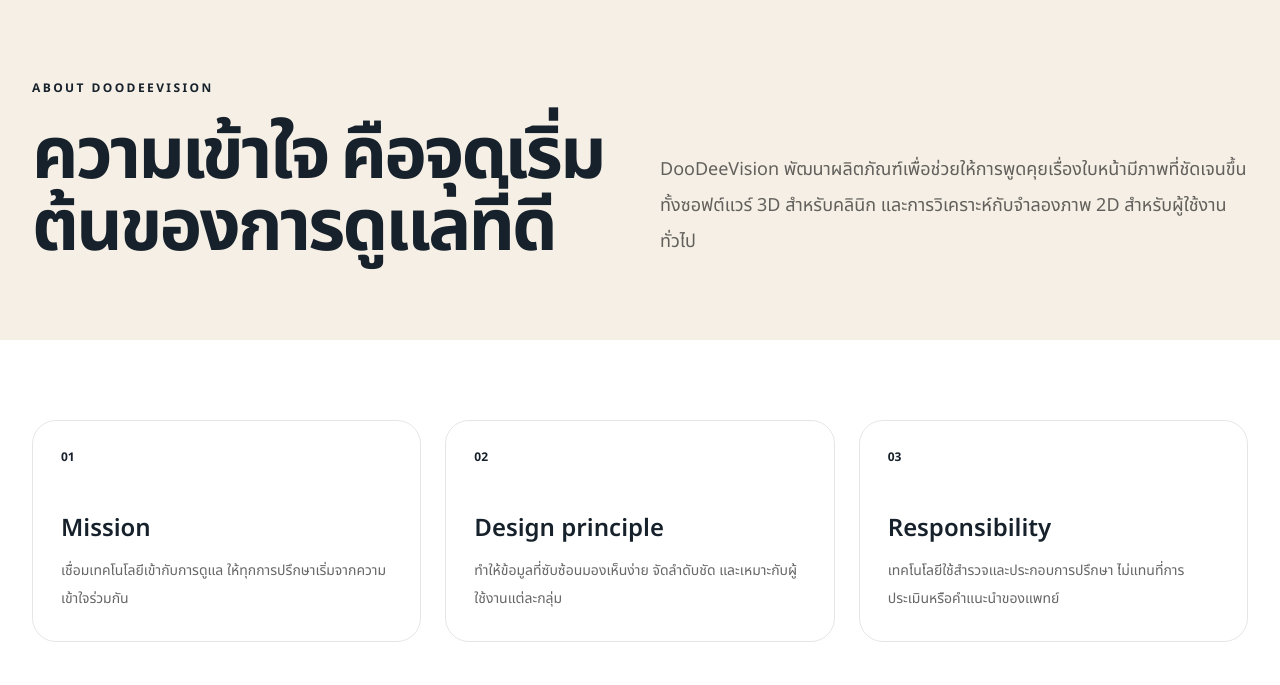
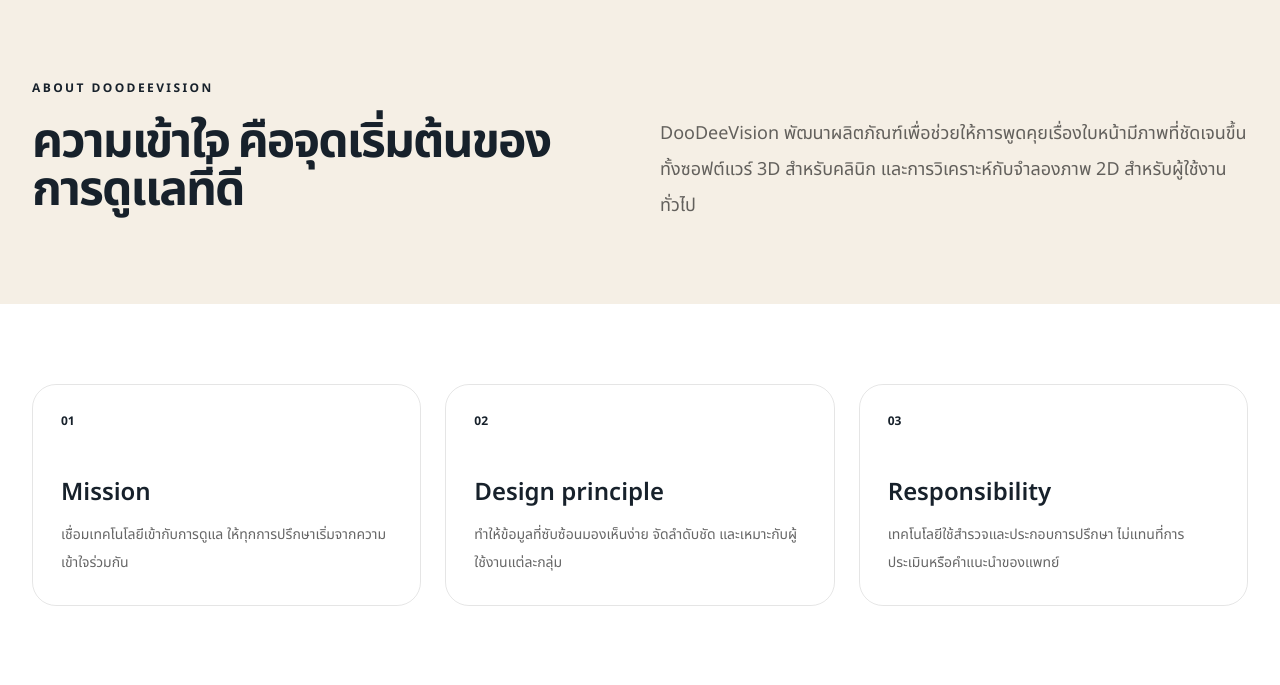
Before and after one commit to jariya-sj/Doodee_web, a Django app: page /about/ in a window 1280 px wide. Shown: the part 65-750 px from the top of the page. Run offline with Django 5.2, Linux system fonts and the light colour scheme; some libraries are stand-ins or nearby versions.

Commit message:
ปรับขนาด

```diff
--- a/core/templates/core/about.html
+++ b/core/templates/core/about.html
@@ -1,4 +1,4 @@
 {% extends 'core/base.html' %}{% block title %}เกี่ยวกับเรา | DooDeeVision{% endblock %}{% block content %}
-<section class="bg-sand"><div class="mx-auto max-w-7xl px-5 py-20 lg:px-8"><p class="text-xs font-bold tracking-[.2em]">ABOUT DOODEEVISION</p><div class="mt-5 grid gap-10 lg:grid-cols-2"><h1 class="display text-5xl font-extrabold leading-tight lg:text-7xl">ความเข้าใจ คือจุดเริ่มต้นของการดูแลที่ดี</h1><p class="self-end text-lg leading-9 text-black/60">DooDeeVision พัฒนาผลิตภัณฑ์เพื่อช่วยให้การพูดคุยเรื่องใบหน้ามีภาพที่ชัดเจนขึ้น ทั้งซอฟต์แวร์ 3D สำหรับคลินิก และการวิเคราะห์กับจำลองภาพ 2D สำหรับผู้ใช้งานทั่วไป</p></div></div></section>
+<section class="bg-sand"><div class="mx-auto max-w-7xl px-5 py-20 lg:px-8"><p class="text-xs font-bold tracking-[.2em]">ABOUT DOODEEVISION</p><div class="mt-5 grid gap-10 lg:grid-cols-2"><h1 class="display text-5xl font-extrabold leading-tight lg:text-5xl">ความเข้าใจ คือจุดเริ่มต้นของการดูแลที่ดี</h1><p class="self-end text-lg leading-9 text-black/60">DooDeeVision พัฒนาผลิตภัณฑ์เพื่อช่วยให้การพูดคุยเรื่องใบหน้ามีภาพที่ชัดเจนขึ้น ทั้งซอฟต์แวร์ 3D สำหรับคลินิก และการวิเคราะห์กับจำลองภาพ 2D สำหรับผู้ใช้งานทั่วไป</p></div></div></section>
 <section class="bg-white"><div class="mx-auto max-w-7xl px-5 py-20 lg:px-8"><div class="grid gap-6 md:grid-cols-3"><div class="rounded-3xl border border-black/10 p-7"><p class="text-xs font-bold">01</p><h2 class="mt-12 text-2xl font-semibold">Mission</h2><p class="mt-3 text-sm leading-7 text-black/60">เชื่อมเทคโนโลยีเข้ากับการดูแล ให้ทุกการปรึกษาเริ่มจากความเข้าใจร่วมกัน</p></div><div class="rounded-3xl border border-black/10 p-7"><p class="text-xs font-bold">02</p><h2 class="mt-12 text-2xl font-semibold">Design principle</h2><p class="mt-3 text-sm leading-7 text-black/60">ทำให้ข้อมูลที่ซับซ้อนมองเห็นง่าย จัดลำดับชัด และเหมาะกับผู้ใช้งานแต่ละกลุ่ม</p></div><div class="rounded-3xl border border-black/10 p-7"><p class="text-xs font-bold">03</p><h2 class="mt-12 text-2xl font-semibold">Responsibility</h2><p class="mt-3 text-sm leading-7 text-black/60">เทคโนโลยีใช้สำรวจและประกอบการปรึกษา ไม่แทนที่การประเมินหรือคำแนะนำของแพทย์</p></div></div></div></section>
 {% endblock %}
```
Also changed, not shown: core/templates/core/contact.html (+1 -1 lines).
